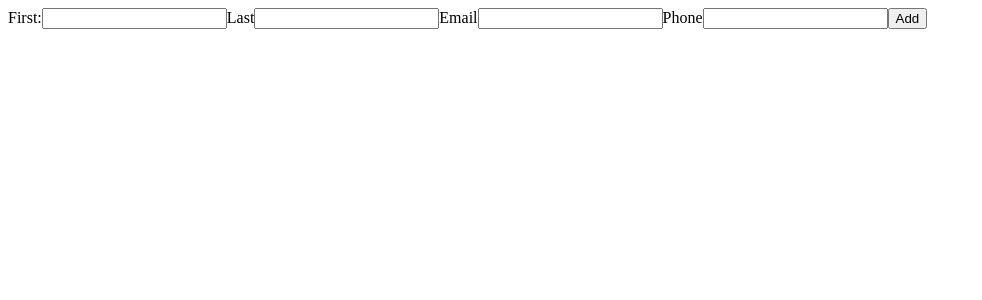
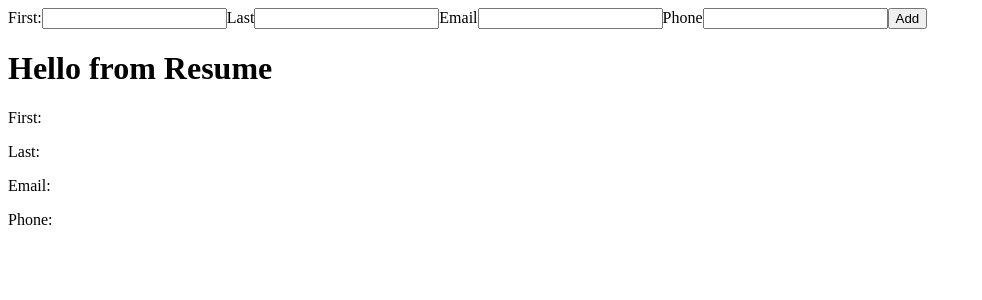
Before and after one commit to devingdaniels/resume_generator, a React (Create React App) app: page / in a window 1280 px wide. Shown: the top 300 px of the page, without its empty margins (0-982 px from the left). Built offline with nearby package versions, Linux system fonts and the light colour scheme.

Commit message:
Added Resume.js file

```diff
--- a/src/App.js
+++ b/src/App.js
@@ -1,17 +1,37 @@
+import React, { Component } from 'react'
 
 // Components
 import Personal from './components/Personal'
-import Education from './components/Education'
-import Work from './components/Work'
+// import Education from './components/Education'
+// import Work from './components/Work'
+import Resume from './components/Resume'
 
-function App() {
-  return (
-    <div>
-      <Personal></Personal>
-      {/* <Education></Education> */}
-      {/* <Work></Work> */}
-    </div>
-  );
+
+
+export default class App extends Component {
+  constructor() {
+    super()
+    // State variable
+    this.state = {
+      personalInfo: {}
+    }
+    // Method getting passed to child component
+    this.getPersonInfo = this.getPersonInfo.bind(this)
+  }
+
+  getPersonInfo = (info) => {
+    this.setState({
+      personalInfo: info
+    })
+  }
+
+
+  render() {
+    return (
+      <div>
+        <Personal getPersonInfo={this.getPersonInfo} ></Personal>
+        <Resume personalInfo= {this.state.personalInfo }/>
+      </div>
+    )
+  }
 }
-
-export default App;
--- a/src/components/Education.js
+++ b/src/components/Education.js
@@ -1,15 +1,23 @@
 import React, { Component } from 'react'
-import PropTypes from 'prop-types'
 
 export class Education extends Component {
    constructor() {
-        super()
+     super()
+     // State variable
+     this.state = {
+
+     }
     }
 
   render() {
     return (
       <div>
-        <h1>Education</h1>
+        ≤<form action="">
+
+          <label htmlFor="schoolName">School</label>
+          <input type="text" id='sc' />
+
+        </form>
       </div>
     )
   }
--- a/src/components/Personal.js
+++ b/src/components/Personal.js
@@ -1,16 +1,17 @@
 import React, { Component } from 'react'
 
-
 export class Personal extends Component {
-    constructor()
+    constructor(props)
     {
-         super()
+         super(props)
     // State variables
         this.state = {
+            info: {
                 fName: '',
                 lName: '',
                 email: '',
                 phone: ''
+            }
         }
     }
 
@@ -19,7 +20,10 @@ export class Personal extends Component {
    handleChange = (e) => {
         this.setState({
              // Dynamically update the current value triggered by onChange
-            [e.target.id] : e.target.value
+            info: {
+                ...this.state.info,
+                [e.target.id]: e.target.value
+            }
         })
     }
 
@@ -30,18 +34,22 @@ export class Personal extends Component {
         // Update the state variable
         this.setState({
             info: {
-              fName: this.state.fName,
-              lName: this.state.lName,
-              email: this.state.email,
-              phone: this.state.phone
-          }})
-        // console.log(`First: ${this.state.fName}, Last: ${this.state.lName}, Email: ${this.state.email}, Phone: ${this.state.phone}, `)
+                fName: this.state.info.fName,
+                lName: this.state.info.lName,
+                email: this.state.info.email,
+                phone: this.state.info.phone
+            }
+        })
+        // Print the state info{} after submit
+        // console.log(`First: ${this.state.info.fName}, Last: ${this.state.info.lName}, Email: ${this.state.info.email}, Phone: ${this.state.info.phone}`)
+        // Pass the info{} back to App.js
+        this.props.getPersonInfo(this.state.info)
     }
 
 
     render() {
       // Create access to state variables using destructuring
-        const { fName, lName, email, phone } = this.state
+        const { fName, lName, email, phone } = this.state.info
     // Return the component
     return (
         <div>
--- /dev/null
+++ b/src/components/Resume.js
@@ -0,0 +1,25 @@
+import React, { Component } from 'react'
+
+export default class Resume extends Component {
+
+    constructor(props) {
+        super(props)
+    }
+
+
+    render() {
+
+        const { fName, lName, email, phone } = this.props.personalInfo
+
+
+        return (
+            <div>
+                <h1>Hello from Resume</h1>
+                <p>First:{fName}</p>
+                <p>Last:{lName}</p>
+                <p>Email:{email}</p>
+                <p>Phone:{phone}</p>
+        </div>
+    )
+  }
+}
```
Lines whose indentation alone changed are shown as unchanged.
